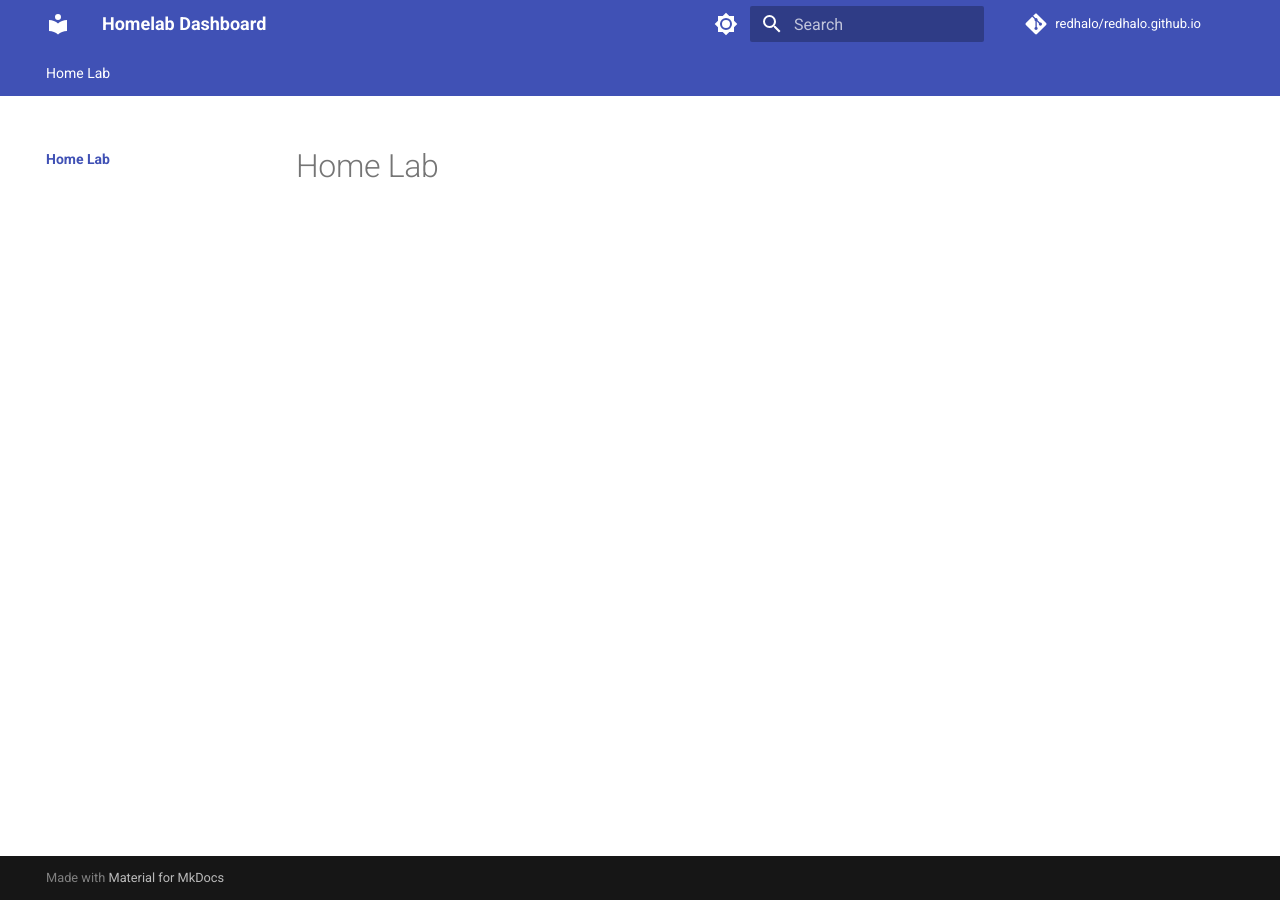
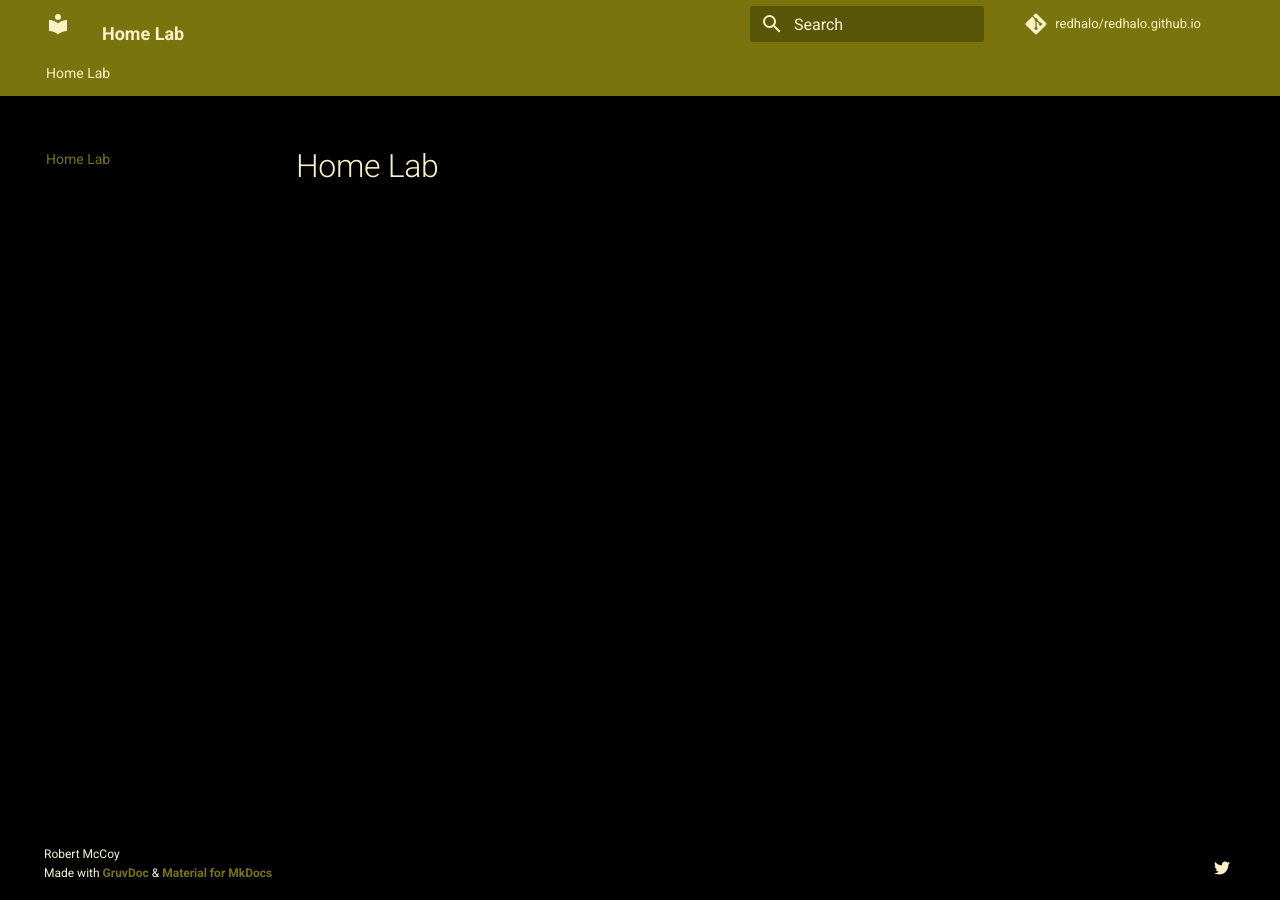
Before and after one commit to redhalo/redhalo.github.io, an MkDocs documentation site: the page built from docs/index.md, in a window 1280 px wide. Built offline with MkDocs 1.6.1 and Material for MkDocs 9.7.7, drawn with Linux system fonts in a browser that asks for light colours; comment, search, counter and statistics services are not loaded.

Commit message:
Update mkdocs.yml

```diff
--- a/mkdocs.yml
+++ b/mkdocs.yml
@@ -1,19 +1,26 @@
-#extra_css:
-#  - stylesheets/md3.css
+## Site settings
+site_name: Home Lab
+site_url: https://www.robert-mccoy.com
+site_author: Robert McCoy
+site_description: Personal home lab for media streaming and other things.
 
+## Repo settings
+repo_name: redhalo/redhalo.github.io
+repo_url: https://github.com/redhalo/redhalo.github.io
+edit_uri: ""
+
+## Theme settings
 theme:
   name: material
+  custom_dir: docs/overrides
   palette:
-    - media: "(prefers-color-scheme: light)"
-      scheme: default
-      toggle:
-        icon: material/brightness-7
-        name: Switch to dark mode
-    - media: "(prefers-color-scheme: dark)"
-      scheme: slate
-      toggle:
-        icon: material/brightness-4
-        name: Switch to light mode
+    scheme: gruvbox
+    primary: green
+    accent: green
+  #favicon: assets/images/favicon.png
+  #icon:
+  #  logo: assets/images/favicon.svg
+  #logo: assets/images/favicon.svg
 
   features:
     - navigation.instant
@@ -27,21 +34,88 @@ theme:
     - search.suggest
     - search.highlight
 
+## Extra data
+extra:
+  social:
+    - icon: fontawesome/brands/twitter
+      link: https://twitter.com/aasmpro
+
+  ## Version
+  #  version:
+  #    name: v1.0.4
+  #    link: https://github.com/aasmpro/gruvdoc/releases/tag/v1.0.4
+
+  ## License
+  #  license:
+  #    name: MIT
+  #    link: https://github.com/aasmpro/gruvdoc/blob/master/LICENSE
+
+  ## Made with
+  made_with: true
+
+## Navigation
+use_directory_urls: true
+
+# nav:
+#   - Home: index.md
+
+## Copyright
+copyright: Robert McCoy
+
+## Extra js files
+extra_javascript:
+  - assets/javascripts/tablesort.js
+
+## Extra css files
+extra_css:
+#  - assets/stylesheets/fonts.css
+  - assets/stylesheets/vars.css
+  - assets/stylesheets/scheme.css
+  - assets/stylesheets/primary.css
+  - assets/stylesheets/accent.css
+  - assets/stylesheets/admonitions.css
+  - assets/stylesheets/fixes.css
+  - assets/stylesheets/styles.css
+
+# Extension settings
 markdown_extensions:
+  - abbr
+  - admonition
   - attr_list
   - def_list
-  - md_in_html
-  - pymdownx.tasklist:
-      custom_checkbox: true
+  - footnotes
+  - pymdownx.critic
+  - pymdownx.details
   - pymdownx.emoji:
       emoji_index: !!python/name:materialx.emoji.twemoji
       emoji_generator: !!python/name:materialx.emoji.to_svg
+  - pymdownx.inlinehilite
+  - pymdownx.keys
+  - pymdownx.mark
+  - pymdownx.caret
+  - pymdownx.smartsymbols
+  - pymdownx.superfences:
+      custom_fences:
+        - name: mermaid
+          class: mermaid
+          format: !!python/name:pymdownx.superfences.fence_code_format
+  - pymdownx.snippets
+  - pymdownx.tabbed
+  - pymdownx.tilde
+  - pymdownx.betterem:
+      smart_enable: all
+  - pymdownx.tasklist:
+      custom_checkbox: true
+  - meta
+  - toc:
+      permalink: "#"
 
-repo_url: https://github.com/redhalo/homelab-dashboard
-repo_name: redhalo/redhalo.github.io
-
-site_name: Homelab Dashboard
-
-nav:
-  - Home Lab:
-    - index.md
+## Plugin settings
+plugins:
+  - search
+  - macros
+  - minify:
+      minify_html: true
+      minify_js: true
+      htmlmin_opts:
+        remove_comments: true
```
